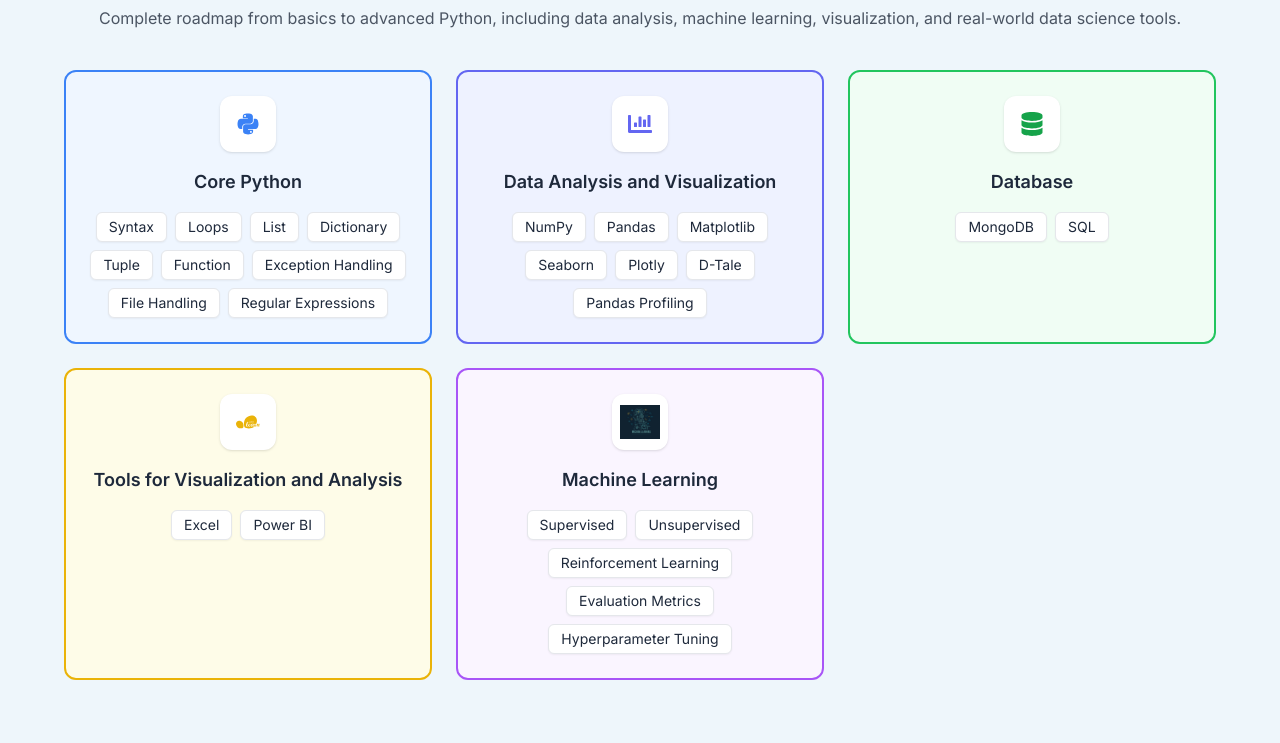
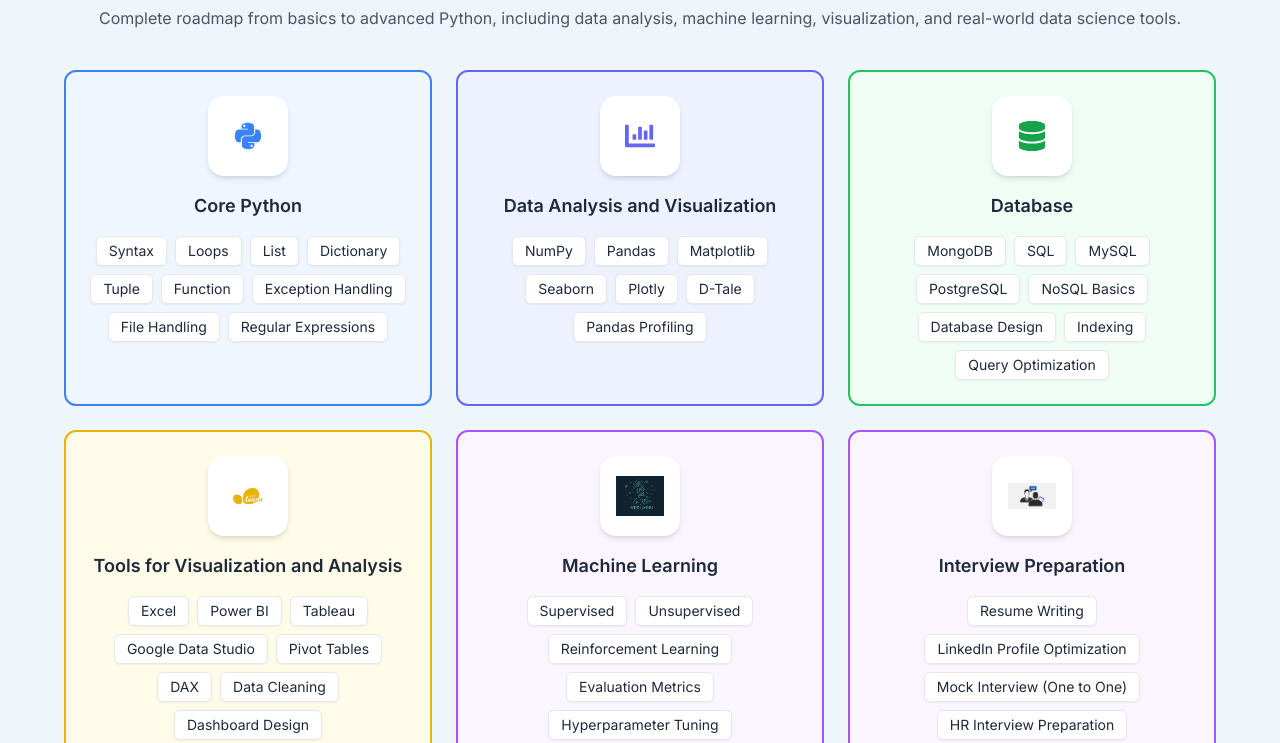
Before and after one commit to Jiyachaurasia2004/Python-workshop, a React (Vite) app in the folder frontend/: page / in a window 1280 px wide. Shown: the part 1700-2443 px from the top of the page. Built offline with nearby package versions, Linux system fonts and the light colour scheme.

Commit message:
changes complete

```diff
--- a/frontend/src/components/Module.jsx
+++ b/frontend/src/components/Module.jsx
@@ -2,13 +2,14 @@
 import { FaPython, FaDatabase, FaChartBar } from "react-icons/fa";
 import { SiScikitlearn } from "react-icons/si";
 import imge from "../assets/data.jpeg";
-import machine from "../assets/data.jpeg"; // Image for Machine Learning card
+import machine from "../assets/data.jpeg";
+import interview from "../assets/png-clipart-job-interview-transparency-interview-text-logo.png";
 
 const Module = () => {
   const sections = [
     {
       title: "Core Python",
-      icon: <FaPython className="text-blue-500 text-2xl" />,
+      icon: <FaPython className="text-blue-500 text-3xl" />,
       border: "border-blue-500",
       bg: "bg-blue-50",
       items: [
@@ -25,7 +26,7 @@
     },
     {
       title: "Data Analysis and Visualization",
-      icon: <FaChartBar className="text-indigo-500 text-2xl" />,
+      icon: <FaChartBar className="text-indigo-500 text-3xl" />,
       border: "border-indigo-500",
       bg: "bg-indigo-50",
       items: [
@@ -40,21 +41,39 @@
     },
     {
       title: "Database",
-      icon: <FaDatabase className="text-green-600 text-2xl" />,
+      icon: <FaDatabase className="text-green-600 text-3xl" />,
       border: "border-green-500",
       bg: "bg-green-50",
-      items: ["MongoDB", "SQL"],
+      items: [
+        "MongoDB",
+        "SQL",
+        "MySQL",
+        "PostgreSQL",
+        "NoSQL Basics",
+        "Database Design",
+        "Indexing",
+        "Query Optimization",
+      ],
     },
     {
       title: "Tools for Visualization and Analysis",
-      icon: <SiScikitlearn className="text-yellow-500 text-2xl" />,
+      icon: <SiScikitlearn className="text-yellow-500 text-3xl" />,
       border: "border-yellow-500",
       bg: "bg-yellow-50",
-      items: ["Excel", "Power BI"],
+      items: [
+        "Excel",
+        "Power BI",
+        "Tableau",
+        "Google Data Studio",
+        "Pivot Tables",
+        "DAX",
+        "Data Cleaning",
+        "Dashboard Design",
+      ],
     },
     {
       title: "Machine Learning",
-      img: machine, // Image instead of icon
+      img: machine,
       border: "border-purple-500",
       bg: "bg-purple-50",
       items: [
@@ -63,6 +82,19 @@
         "Reinforcement Learning",
         "Evaluation Metrics",
         "Hyperparameter Tuning",
+      ],
+    },
+    {
+      title: "Interview Preparation",
+      img: interview,
+      border: "border-purple-500",
+      bg: "bg-purple-50",
+      items: [
+        "Resume Writing",
+        "LinkedIn Profile Optimization",
+        "Mock Interview (One to One)",
+        "HR Interview Preparation",
+        "Technical Interview Questions",
       ],
     },
   ];
@@ -82,7 +114,8 @@
       </h1>
 
       <p className="text-center text-gray-600 mb-10">
-        Complete roadmap from basics to advanced Python, including data analysis, machine learning, visualization, and real-world data science tools.
+        Complete roadmap from basics to advanced Python, including data analysis,
+        machine learning, visualization, and real-world data science tools.
       </p>
 
       {/* Cards */}
@@ -90,12 +123,16 @@
         {sections.map((sec, index) => (
           <div
             key={index}
-            className={`${sec.bg} border-2 ${sec.border} rounded-xl p-6 text-center hover:shadow-lg transition`}
+            className={`${sec.bg} border-2 ${sec.border} rounded-xl p-6 text-center hover:shadow-xl hover:-translate-y-2 transition-all duration-300`}
           >
             {/* Icon or Image */}
-            <div className="bg-white w-14 h-14 flex items-center justify-center rounded-xl mx-auto mb-4 shadow">
+            <div className="bg-white w-20 h-20 flex items-center justify-center rounded-2xl mx-auto mb-4 shadow-md transition-transform duration-300 hover:scale-110">
               {sec.img ? (
-                <img src={sec.img} alt={sec.title} className="w-10 h-10 object-contain" />
+                <img
+                  src={sec.img}
+                  alt={sec.title}
+                  className="w-12 h-12 object-contain"
+                />
               ) : (
                 sec.icon
               )}
@@ -123,14 +160,17 @@
       <div className="bg-[#eef6fb] py-16 px-6">
         <div className="max-w-6xl mx-auto border border-blue-200 rounded-2xl p-8 md:p-12 shadow-sm bg-white/60 backdrop-blur">
           <div className="grid md:grid-cols-2 gap-10 items-center">
-            {/* LEFT CONTENT */}
+            {/* LEFT */}
             <div>
               <h2 className="text-2xl md:text-3xl font-bold text-gray-800 mb-4">
                 Ready to Start Your Data Science Journey?
               </h2>
 
               <p className="text-gray-600 mb-6">
-                Join our complete Python and Data Science roadmap and build strong fundamentals from basics to advanced topics like data analysis, machine learning, visualization, and real-world data science projects.
+                Join our complete Python and Data Science roadmap and build
+                strong fundamentals from basics to advanced topics like data
+                analysis, machine learning, visualization, and real-world data
+                science projects.
               </p>
 
               <a
@@ -160,7 +200,7 @@
             <p className="text-gray-600 text-sm">
               <span className="text-blue-600 font-semibold">Note:</span> Designed
               for beginners & intermediates. No prior programming experience
-              required to start learning Data Science.
+              required.
             </p>
           </div>
         </div>
--- a/frontend/src/components/TechGrid.jsx
+++ b/frontend/src/components/TechGrid.jsx
@@ -29,37 +29,37 @@
     {
       id: 1,
       title: "Fundamentals & Core Python",
-      duration: "5-6 weeks",
+
       iconPath: "M3 3v18h18M7 14l3-3 3 2 4-5",
     },
     {
       id: 2,
       title: "Advanced Python + Analysis Libraries",
-      duration: "3-4 weeks",
+
       iconPath: "M12 20v-6M6 20V10M18 20V4",
     },
     {
       id: 3,
       title: "Database Knowledge",
-      duration: "4-5 weeks",
+
       iconPath: "M4 12h4l2 5 4-10 2 5h4",
     },
     {
       id: 4,
       title: "Data Analysis Tools",
-      duration: "5-6 weeks",
+
       iconPath: "M3 6h18M3 12h18M3 18h18",
     },
     {
       id: 5,
       title: "Data Science & Machine Learning",
-      duration: "5-6 weeks",
+
       iconPath: "M12 2a4 4 0 0 1 4 4v2a4 4 0 0 1-8 0V6a4 4 0 0 1 4-4zM6 10h12v10H6z",
     },
     {
       id: 6,
       title: "Final Outcome",
-      duration: "—",
+
       iconPath: "M5 12h14M12 5l7 7-7 7",
     },
   ];
```
Also changed, not shown: frontend/src/assets/png-clipart-job-interview-transparency-interview-text-logo.png (added).
